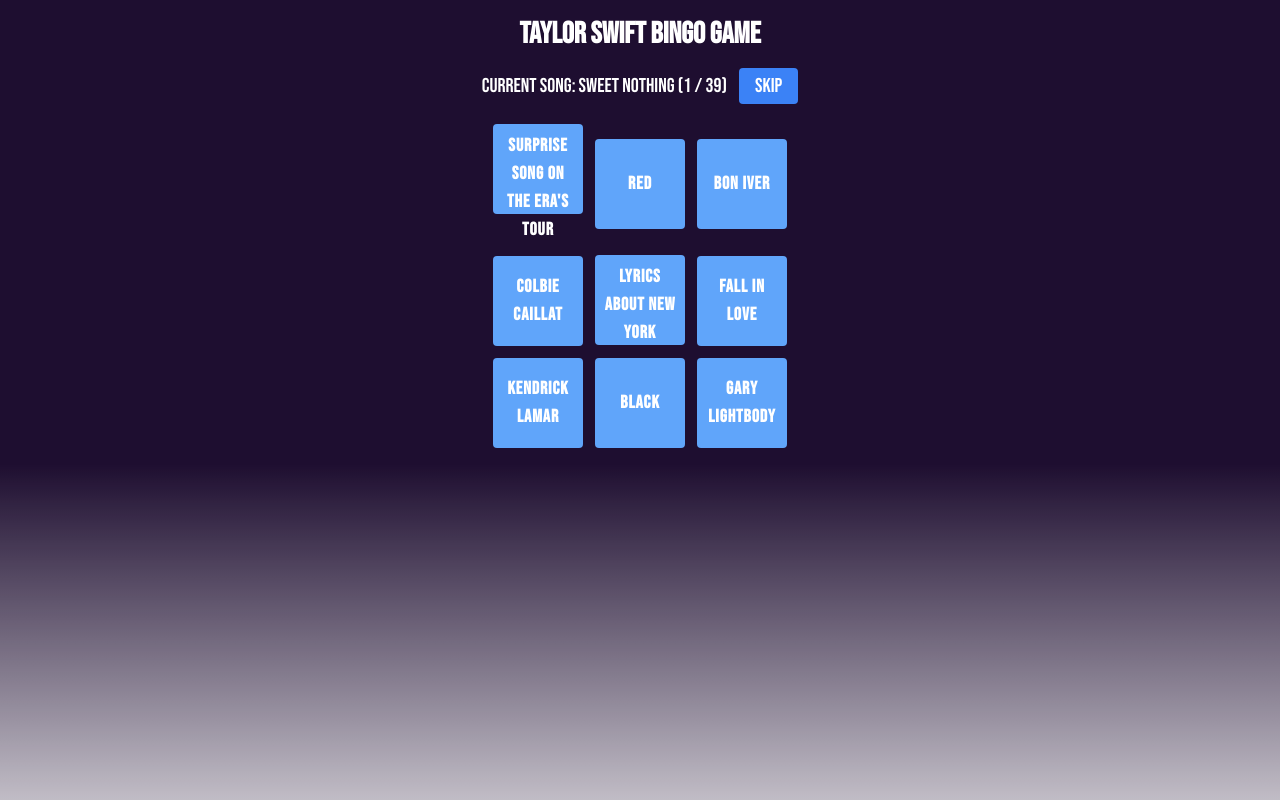
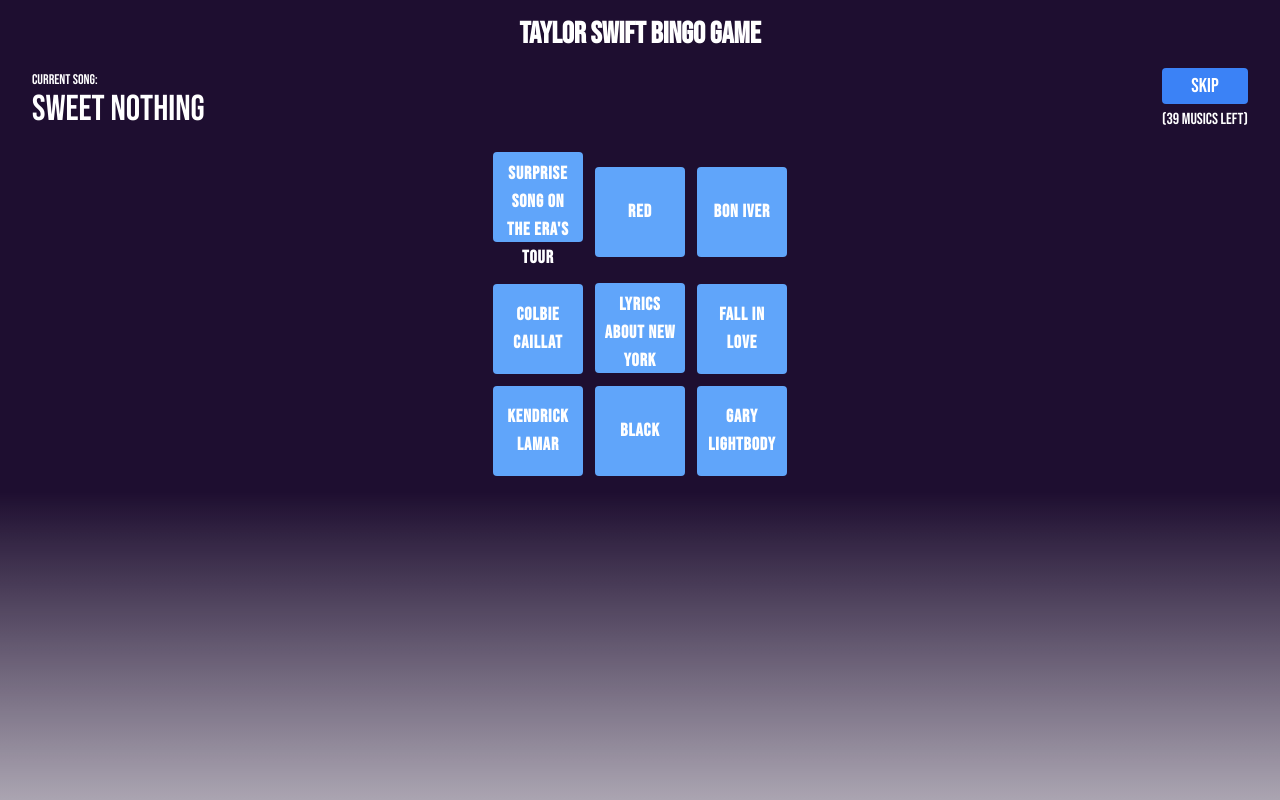
Before and after one commit to gabrielzamp/taylor-swift-bingo, a Next.js app: page /game in a window 1280 px wide. Built offline with nearby package versions, Linux system fonts and the light colour scheme.

Commit message:
improved game UI

```diff
--- a/src/app/game/outputData.js
+++ b/src/app/game/outputData.js
@@ -671,7 +671,7 @@
   },
 
   {
-    bingoItem: "Reference to her family and friends",
+    bingoItem: "Family & friends",
     type: "Misc",
     listOfMusics: ["Fifteen", "The Best Day", "22"],
   },
@@ -718,7 +718,7 @@
     ],
   },
   {
-    bingoItem: "Mention of a specific time",
+    bingoItem: "Specific time",
     type: "Songs about...",
     listOfMusics: ["Out of the Woods", "Treacherous", "Wildest Dreams"],
   },
--- a/src/app/game/page.jsx
+++ b/src/app/game/page.jsx
@@ -111,27 +111,31 @@
   };
 
   return (
-    <div className="bg-[#1E0E30]">
+    <div className="bg-[#1E0E30] w-full">
       <div
-        className={`p-4 flex flex-col items-center bg-[#1E0E30] ${bebas.className}`}
+        className={`p-4 flex flex-col items-center bg-[#1E0E30] ${bebas.className} w-full`}
       >
         <h1 className="mb-4 text-3xl font-bold text-center">
           Taylor Swift Bingo Game
         </h1>
         {!gameOver ? (
           <>
-            <div className="flex items-center gap-3 mb-5">
-              <p className="text-xl ">
-                Current Song: {selectedSongs[currentSongIndex]} (
-                {currentSongIndex + 1} / {selectedSongs.length})
-              </p>
-              <button
-                className="px-4 py-1 text-xl text-white bg-blue-500 rounded hover:bg-blue-700"
-                onClick={handleSkip}
-              >
-                Skip
-              </button>
+            <div className="flex items-center justify-between w-full gap-3 px-4 mb-5 ">
+              <div>
+                <p className="text-sm">Current song:</p>
+                <p className="text-4xl">{selectedSongs[currentSongIndex]}</p>
+              </div>
+              <div>
+                <button
+                  className="w-full px-4 py-1 mb-1 text-xl text-white bg-blue-500 rounded hover:bg-blue-700"
+                  onClick={handleSkip}
+                >
+                  Skip
+                </button>
+                <p>({selectedSongs.length - currentSongIndex} musics left)</p>
+              </div>
             </div>
+
             <div className="grid items-center grid-cols-3 gap-1 md:grid-cols-3 md:gap-3">
               {selectedBingoItems.map((item) => (
                 <div className="" key={item.bingoItem}>
```
